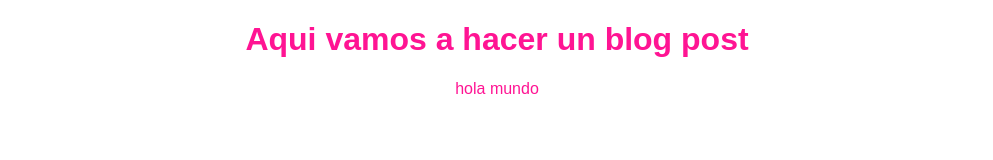
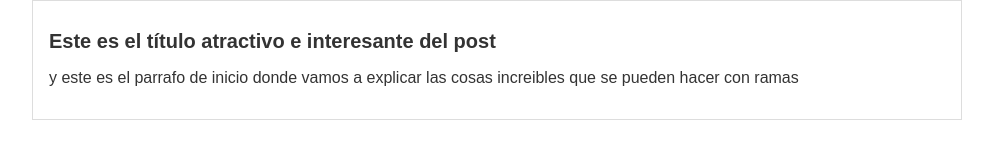
Before and after one commit to afcvz1990/proyecto1, a plain HTML site: page index.html in a window 1280 px wide. Shown: the whole page, without its empty margins (143-1136 px from the left). Drawn offline with Linux system fonts and the light colour scheme.

Commit message:
Commit al master del blogpost e su versio mas reciete

```diff
--- a/css/estilos.css
+++ b/css/estilos.css
@@ -1,5 +1,20 @@
 body{
-    color:deeppink;
+    color:#333;
     text-align: center;
     font-family: Arial;
+    font-size: 16px;
+    margin: 0;
+    padding:0;
 }
+#container
+{
+    width:70%;
+    padding: 1em;
+    text-align: left;
+    border: 1px solid #DDD;
+    margin: 0 auto;
+}
+#container h1{
+    font-size: 20px;
+
+}
--- a/index.html
+++ b/index.html
@@ -8,7 +8,11 @@
     <link rel="stylesheet" href="css/estilos.css" />
 </head>
 <body>
-    <h1 class="">Aqui vamos a hacer un blog post</h1>
-    <p>hola mundo</p>
+    <div id="container">
+        <div id="post">
+            <h1>Este es el título atractivo e interesante del post</h1>
+            <p>y este es el parrafo de inicio donde vamos a explicar las cosas increibles que se pueden hacer con ramas</p>
+        </div>
+    </div>
 </body>
 </html>
```
